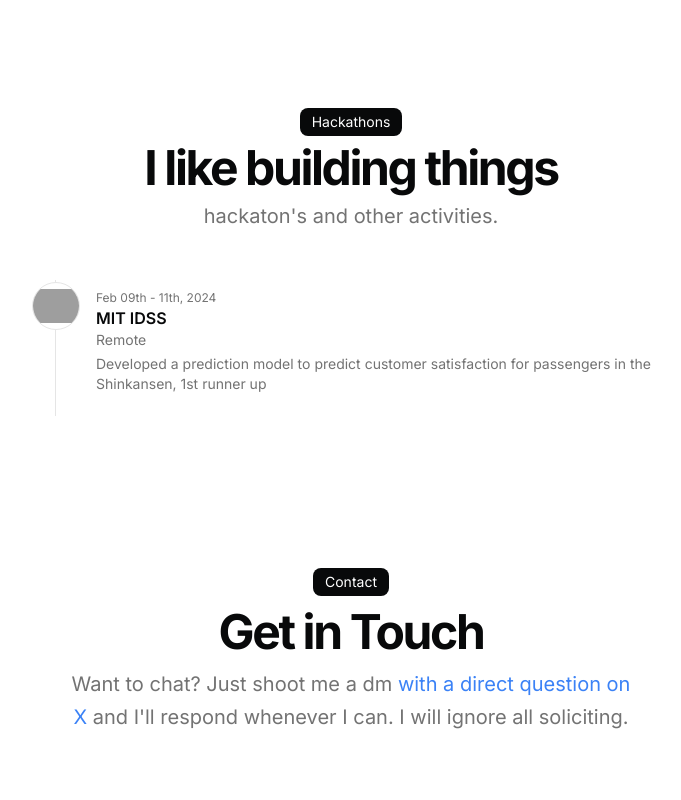
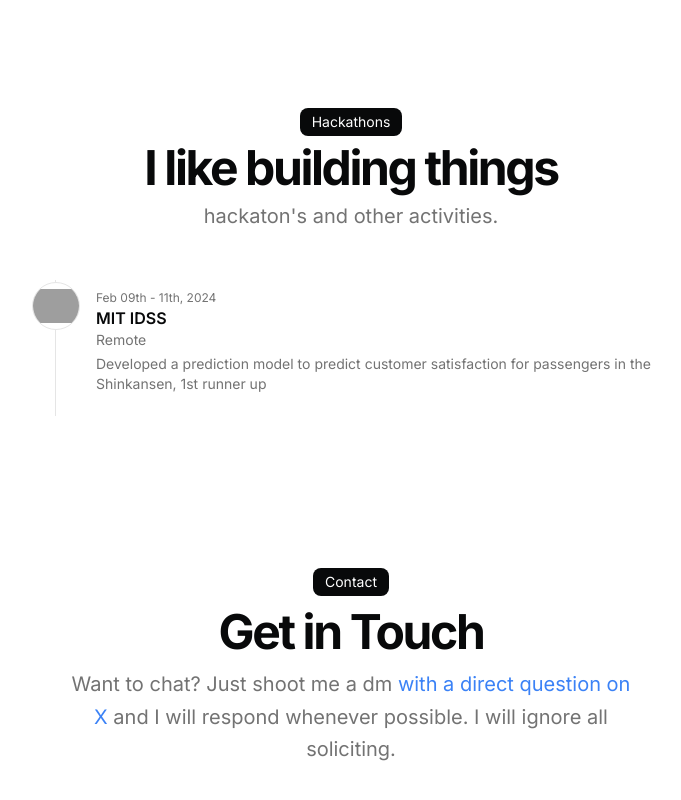
Before and after one commit to dillionverma/portfolio, a Next.js app: page / in a window 1280 px wide. Shown: the part 1508-2308 px from the top of the page, without its empty margins (289-970 px from the left). Built offline with nearby package versions, Linux system fonts and the light colour scheme; grey boxes are pictures that could not be loaded.

Commit message:
fix typo

```diff
--- a/src/app/page.tsx
+++ b/src/app/page.tsx
@@ -206,7 +206,7 @@ export default function Page() {
                 >
                   with a direct question on X
                 </Link>{" "}
-                and I&apos;ll respond whenever I can. I will ignore all
+                and I will respond whenever possible. I will ignore all
                 soliciting.
               </p>
             </div>
```
